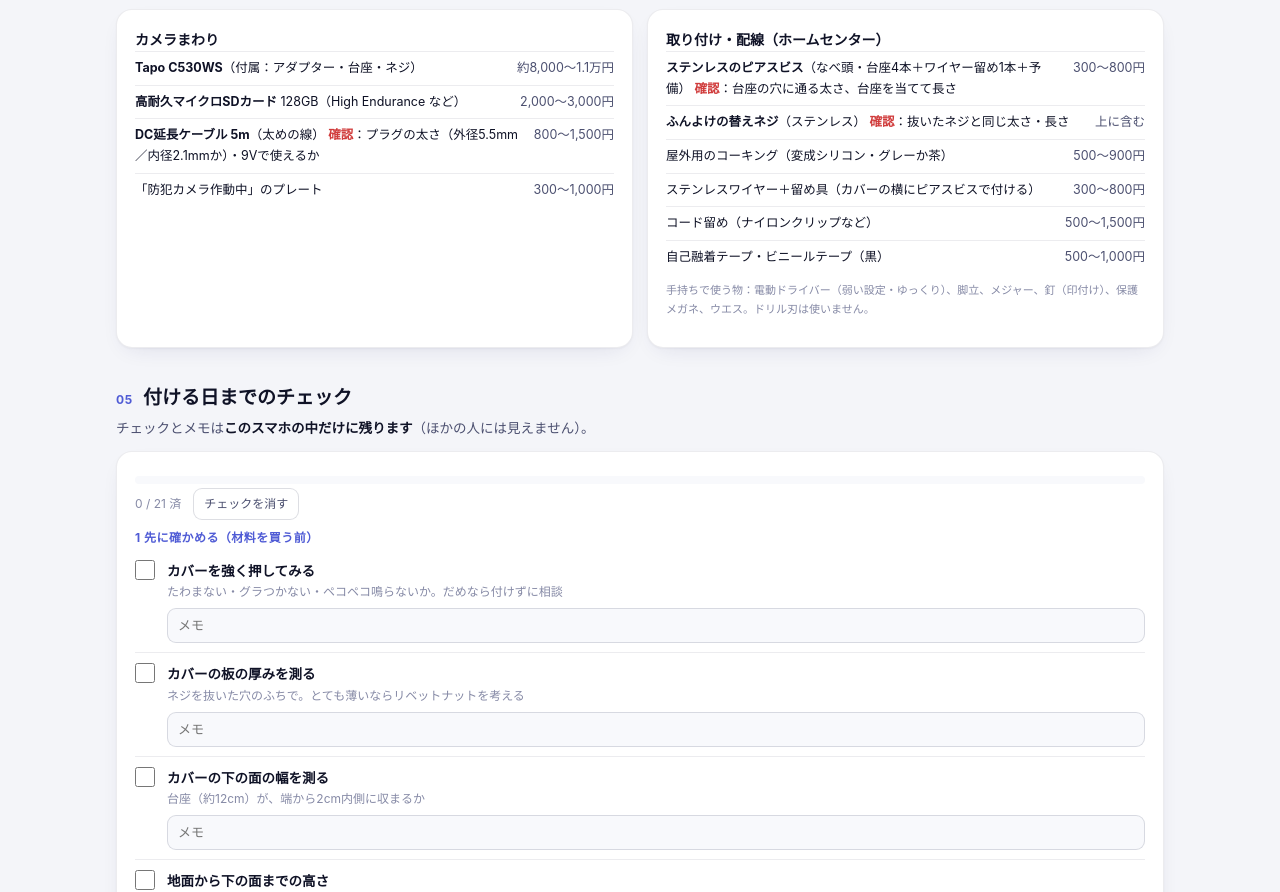
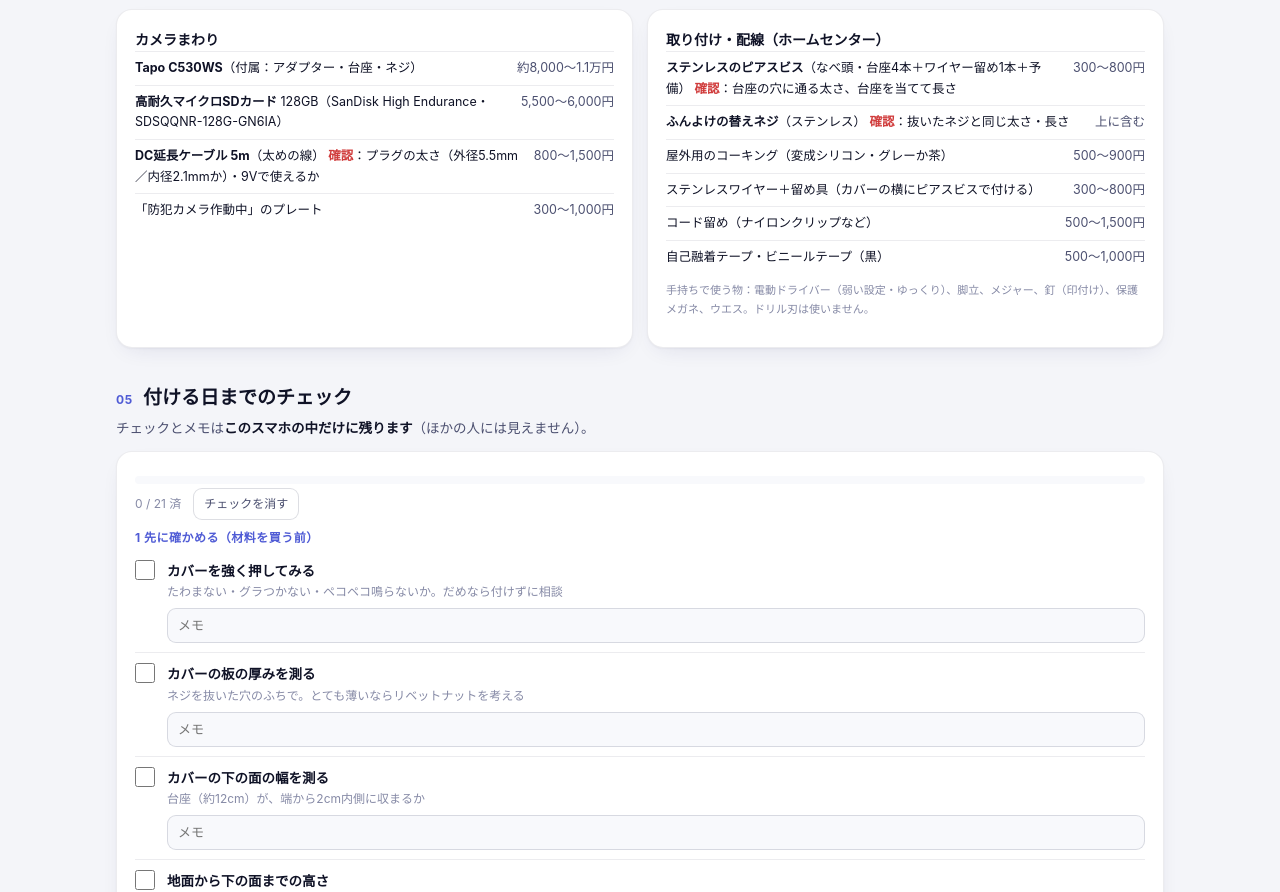
Before and after one commit to rin620317-cyber/bouhan-plan, a plain HTML site: page sekou.html in a window 1280 px wide. Shown: the part 3530-4422 px from the top of the page. Drawn offline with Linux system fonts and the light colour scheme.

Commit message:
update sekou.html

```diff
--- a/sekou.html
+++ b/sekou.html
@@ -349,7 +349,7 @@ h1{font-size:27px;line-height:1.3;margin:4px 0 8px}
    <p class="ct">カメラまわり</p>
    <ul class="items">
     <li><span><b>Tapo C530WS</b>（付属：アダプター・台座・ネジ）</span><span>約8,000〜1.1万円</span></li>
-    <li><span><b>高耐久マイクロSDカード</b> 128GB（High Endurance など）</span><span>2,000〜3,000円</span></li>
+    <li><span><b>高耐久マイクロSDカード</b> 128GB（SanDisk High Endurance・SDSQQNR-128G-GN6IA）</span><span>5,500〜6,000円</span></li>
     <li><span><b>DC延長ケーブル 5m</b>（太めの線） <b style="color:var(--bad)">確認</b>：プラグの太さ（外径5.5mm／内径2.1mmか）・9Vで使えるか</span><span>800〜1,500円</span></li>
     <li><span>「防犯カメラ作動中」のプレート</span><span>300〜1,000円</span></li>
    </ul>
```
